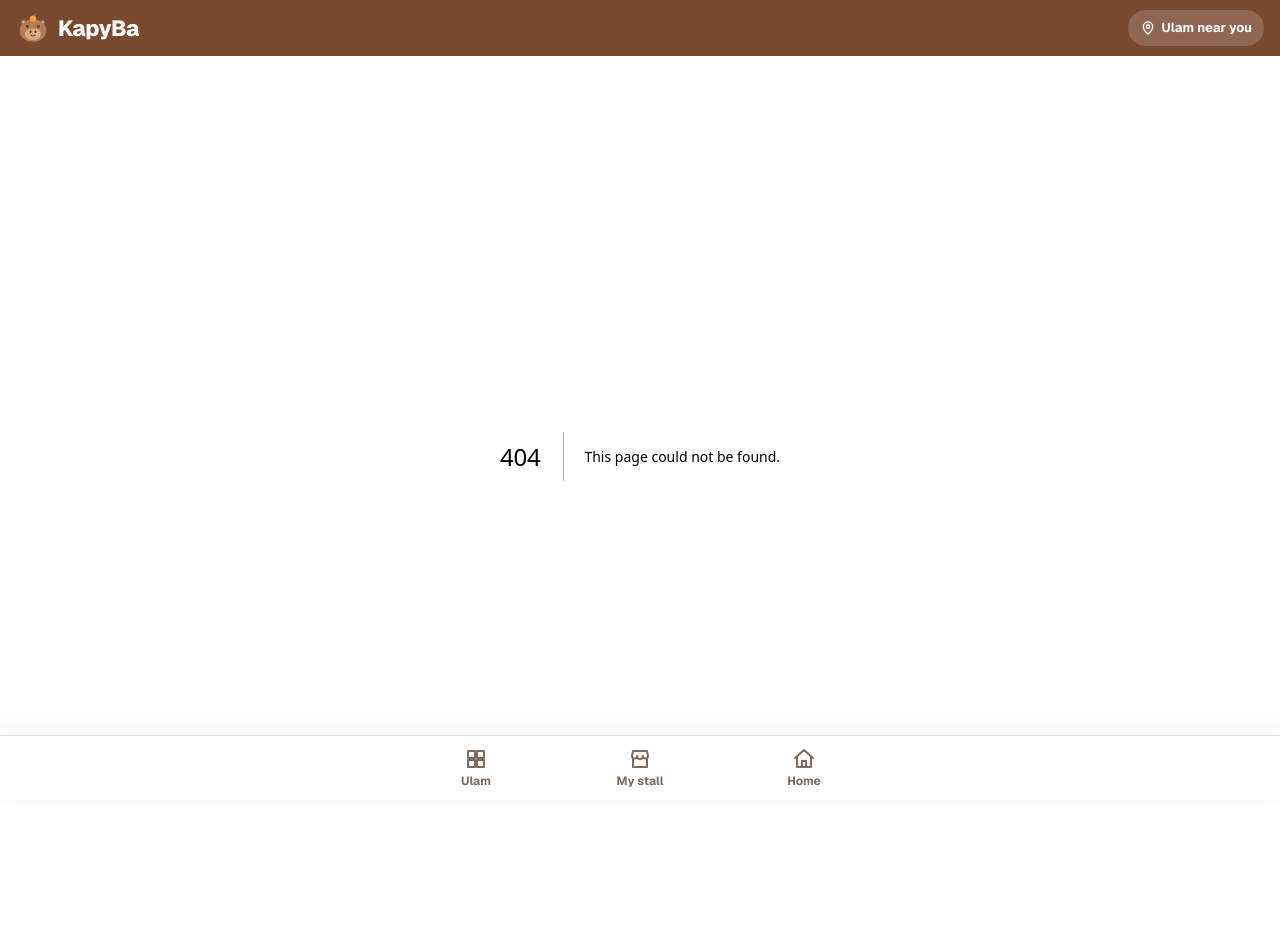
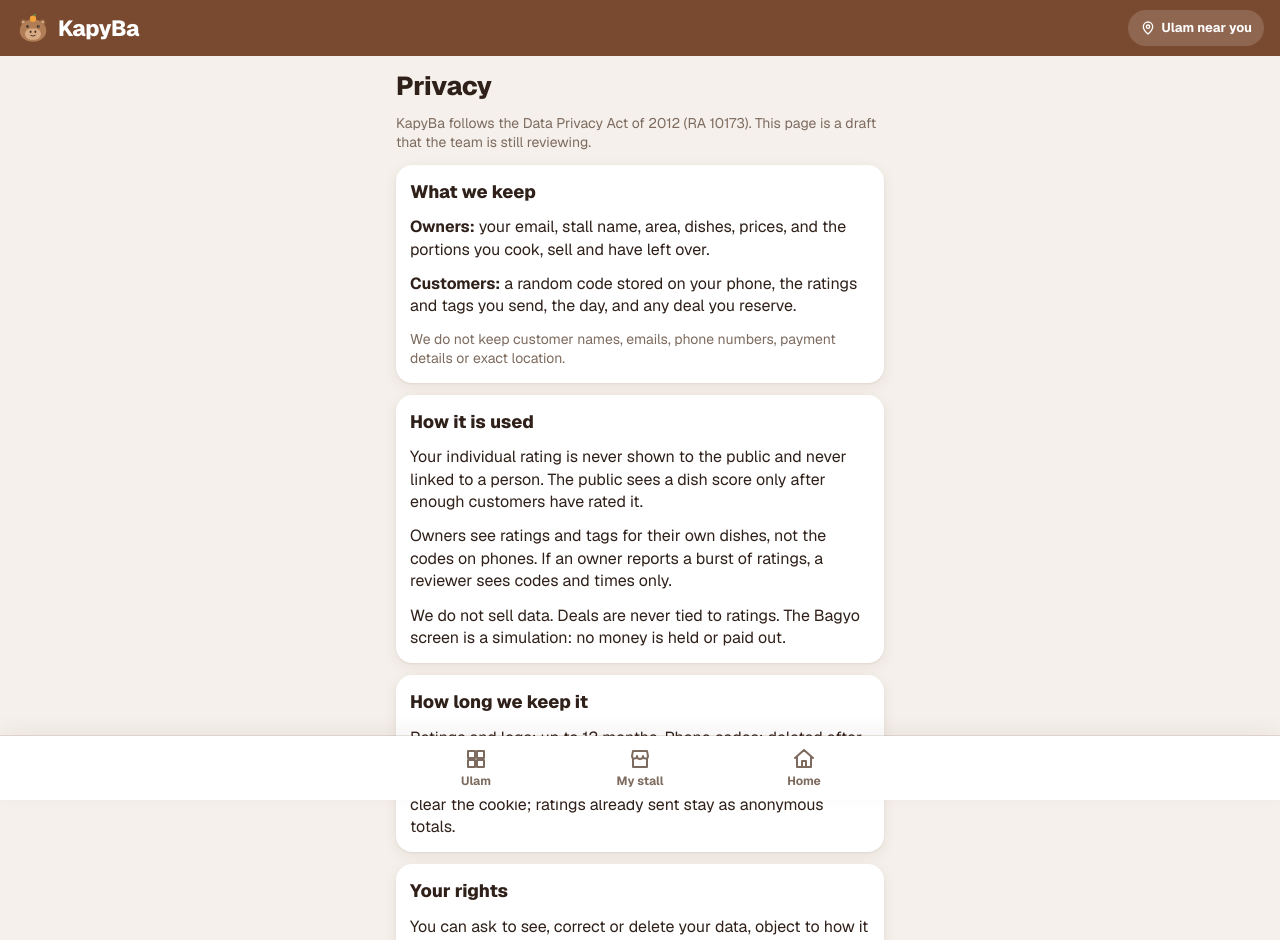
Before and after one commit to Romeo-04/kapyba, a Next.js app: page /privacy in a window 1280 px wide. Before the commit this address had no page. Shown: the top 940 px of the page. Built offline with nearby package versions, Linux system fonts and the light colour scheme.

Commit message:
feat: in-app privacy notice and privacy page

```diff
--- a/app/page.tsx
+++ b/app/page.tsx
@@ -1,4 +1,5 @@
 import { Capybara } from "@/src/ui/Capybara";
+import { PrivacyNote } from "@/src/ui/PrivacyNote";
 import { SignIn } from "./SignIn";
 
 export default function Home() {
@@ -12,7 +13,8 @@ export default function Home() {
         </div>
       </div>
       <SignIn />
-      <p><a href="/ulam">Browse the Ulam board</a></p>
+      <PrivacyNote />
+      <p><a href="/ulam">Browse the Ulam board</a> · <a href="/privacy">Privacy</a></p>
       <p className="mute">Customer? Scan the QR at the stall to rate a dish. No account needed.</p>
     </main>
   );
--- /dev/null
+++ b/app/privacy/page.tsx
@@ -0,0 +1,41 @@
+import type { Metadata } from "next";
+
+export const metadata: Metadata = { title: "Privacy | KapyBa" };
+
+// Mirrors docs/PRIVACY.md (a draft for legal review). Keep the two in step.
+export default function PrivacyPage() {
+  const contact = process.env.NEXT_PUBLIC_PRIVACY_EMAIL;
+  return (
+    <main className="wrap stack">
+      <h1>Privacy</h1>
+      <p className="mute">
+        KapyBa follows the Data Privacy Act of 2012 (RA 10173). This page is a draft that the team is still reviewing.
+      </p>
+
+      <section className="card stack">
+        <h2>What we keep</h2>
+        <p><strong>Owners:</strong> your email, stall name, area, dishes, prices, and the portions you cook, sell and have left over.</p>
+        <p><strong>Customers:</strong> a random code stored on your phone, the ratings and tags you send, the day, and any deal you reserve.</p>
+        <p className="mute">We do not keep customer names, emails, phone numbers, payment details or exact location.</p>
+      </section>
+
+      <section className="card stack">
+        <h2>How it is used</h2>
+        <p>Your individual rating is never shown to the public and never linked to a person. The public sees a dish score only after enough customers have rated it.</p>
+        <p>Owners see ratings and tags for their own dishes, not the codes on phones. If an owner reports a burst of ratings, a reviewer sees codes and times only.</p>
+        <p>We do not sell data. Deals are never tied to ratings. The Bagyo screen is a simulation: no money is held or paid out.</p>
+      </section>
+
+      <section className="card stack">
+        <h2>How long we keep it</h2>
+        <p>Ratings and logs: up to 12 months. Phone codes: deleted after 12 months without use. Owners can ask us to delete their account and stall, and we do it within 30 days. Customers can clear the cookie; ratings already sent stay as anonymous totals.</p>
+      </section>
+
+      <section className="card stack">
+        <h2>Your rights</h2>
+        <p>You can ask to see, correct or delete your data, object to how it is used, or complain to the National Privacy Commission.</p>
+        <p>{contact ? <>Contact us: <a href={`mailto:${contact}`}>{contact}</a></> : "Contact email: to be set by the team before launch."}</p>
+      </section>
+    </main>
+  );
+}
--- a/app/s/[code]/Rate.tsx
+++ b/app/s/[code]/Rate.tsx
@@ -5,6 +5,7 @@ import { Face } from "@/src/ui/Face";
 import { Icon } from "@/src/ui/Icon";
 import { ICONS, type IconName } from "@/src/ui/icons";
 import type { Tag, Tone } from "@/src/domain/scoring";
+import { PrivacyNote } from "@/src/ui/PrivacyNote";
 import { enqueue } from "@/src/offline/queue";
 import { useOutbox } from "@/src/offline/useOutbox";
 
@@ -86,6 +87,7 @@ export function Rate({ code }: { code: string }) {
           <h1>{scan.stall.name}</h1>
           <p className="mute">{scan.stall.area}</p>
         </div>
+        <PrivacyNote />
         <h2>Alin ang kinain mo?</h2>
         {scan.dishes.length === 0 && <p className="mute">This stall has no dishes yet.</p>}
         {scan.dishes.map((d) => (
```
Also changed, not shown: src/ui/PrivacyNote.tsx (added, +22 -0 lines), 3 other files (tests, documents, lock files or other folders).
